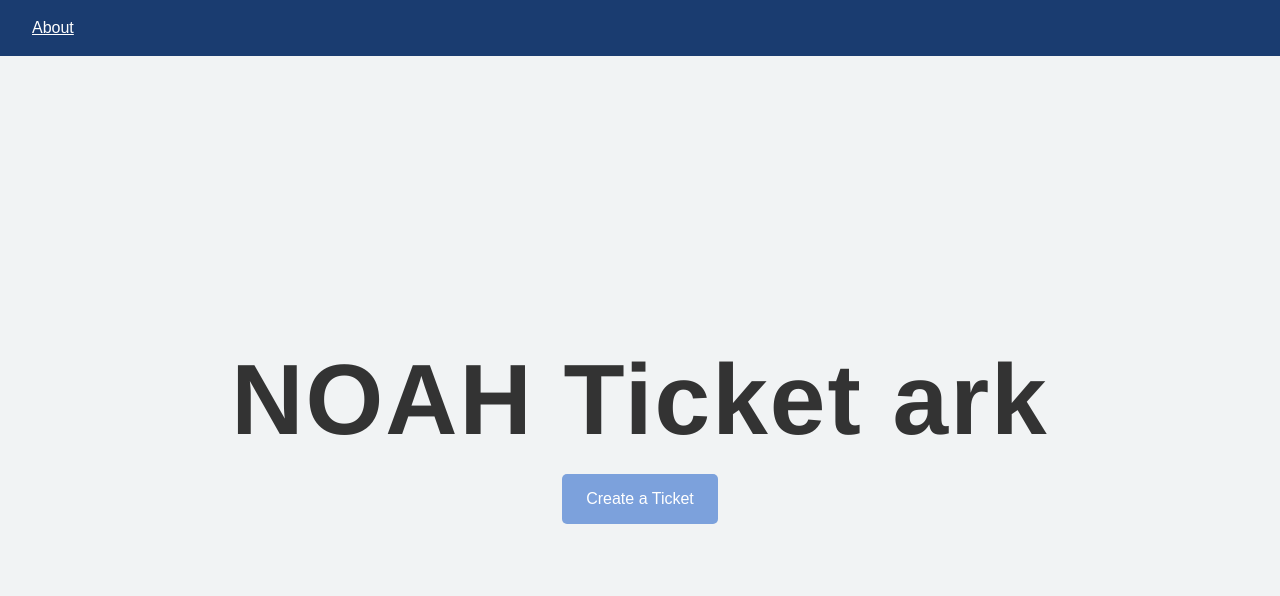
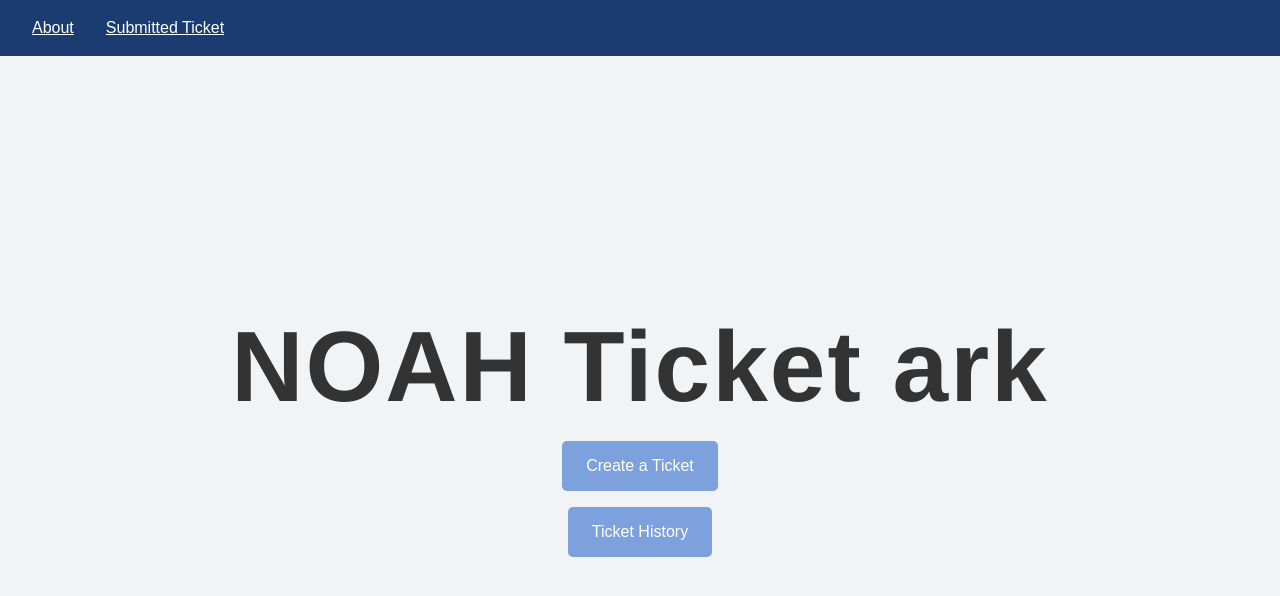
Before and after one commit to seanseand/user-ticket-accompl-tracker, a React (Vite) app: page / in a window 1280 px wide. Shown: the top 596 px of the page. Built offline with nearby package versions, Linux system fonts and the light colour scheme.

Commit message:
feat: added alert pop-up

```diff
--- a/src/App.jsx
+++ b/src/App.jsx
@@ -1,21 +1,27 @@
 import React, { useState } from "react";
 import ModalEmail from "./ModalEmail";
+import SubmitAlert from "./SubmitAlert";
+
 
 function App() {
   const [isModalOpen, setIsModalOpen] = useState(false);
+  const [Issubmit_alertOpen, setIsSubmit_alertOpen] = useState(false);
 
   const openModal = () => setIsModalOpen(true);
   const closeModal = () => setIsModalOpen(false);
 
-  const submitTicket = () => {
-    alert("Ticket submitted!");
-    closeModal();
+
+  const submitTicket = (data) => {
+    console.log("Ticket Submitted", data)
+    setIsModalOpen(false)
+    setIsSubmit_alertOpen(true);
   };
 return(
  <div className="app">
       <nav className="nav">
         {/* <div className="logo">Ticket System</div> */}
         <div className="about">About</div>
+        <div className="submitted-ticket">Submitted Ticket</div>
       </nav>
 
       <div className="center-content">
@@ -23,10 +29,17 @@ return(
         <button className="create-button" onClick={openModal}>
           Create a Ticket
         </button>
+        <button className="btnhistory"  >
+          Ticket History
+        </button>
       </div>
 
       {isModalOpen && (
         <ModalEmail onClose={closeModal} onSubmit={submitTicket} />
+      )}
+
+      {Issubmit_alertOpen && (
+        <SubmitAlert onClose={() => setIsSubmit_alertOpen(false)}/>
       )}
     </div>
   );
--- /dev/null
+++ b/src/SubmitAlert.jsx
@@ -0,0 +1,49 @@
+function SubmitAlert({ onClose}) {
+  return (
+    <div role="alert" className="rounded-md border border-gray-300 bg-white p-4 shadow-sm fixed top-5 left-1/2 transform -translate-x-1/2 w-96 z-50">
+      <div className="flex items-start gap-4">
+        <svg
+          xmlns="http://www.w3.org/2000/svg"
+          fill="none"
+          viewBox="0 0 24 24"
+          strokeWidth="1.5"
+          stroke="currentColor"
+          className="w-6 h-6 text-green-600"
+        >
+          <path
+            strokeLinecap="round"
+            strokeLinejoin="round"
+            d="M9 12.75L11.25 15 15 9.75M21 12a9 9 0 11-18 0 9 9 0 0118 0z"
+          />
+        </svg>
+
+        <div className="flex-1">
+          <strong className="font-medium text-gray-900">Ticket Submitted</strong>
+          <p className="mt-0.5 text-sm text-gray-700">Your ticket has been successfully submitted.</p>
+        </div>
+
+        <button
+          className="-m-3 rounded-full p-1.5 text-gray-500 transition-colors hover:bg-gray-50 hover:text-gray-700"
+          type="button"
+          aria-label="Dismiss alert"
+          onClick={onClose}
+        >
+          <span className="sr-only">Dismiss popup</span>
+
+          <svg
+            xmlns="http://www.w3.org/2000/svg"
+            fill="none"
+            viewBox="0 0 24 24"
+            strokeWidth="1.5"
+            stroke="currentColor"
+            className="w-5 h-5"
+          >
+            <path strokeLinecap="round" strokeLinejoin="round" d="M6 18L18 6M6 6l12 12" />
+          </svg>
+        </button>
+      </div>
+    </div>
+  );
+}
+
+export default SubmitAlert;
--- a/src/index.css
+++ b/src/index.css
@@ -18,8 +18,8 @@ html,
   color: white;
   padding: 1em 2em;
   display: flex;
-  justify-content: space-between;
   align-items: center;
+  gap: 2em;
 }
 
 .logo {
@@ -28,6 +28,13 @@ html,
 }
 
 .about {
+  cursor: pointer;
+  text-decoration: underline;
+  align-items: flex-start;
+}
+
+.submitted-ticket{
+  align-items: flex-start;
   cursor: pointer;
   text-decoration: underline;
 }
@@ -58,6 +65,21 @@ html,
   border-radius: 5px;
   cursor: pointer;
   margin-top: -100px;
+}
+
+.btnhistory {
+  padding: 0.8em 1.5em;
+  font-size: 1em;
+  background: #7ca1dc;
+  color: white;
+  border: none;
+  border-radius: 5px;
+  cursor: pointer;
+  margin-top: 1em;
+}
+
+.btnhistory:hover {
+    background: #4a4d52;
 }
 
 .create-button:hover {
--- a/vite.config.js
+++ b/vite.config.js
@@ -4,7 +4,8 @@ import tailwindcss from '@tailwindcss/vite'
 
 // https://vite.dev/config/
 export default defineConfig({
-  plugins: [react(),
-      tailwindcss(),
+  plugins: [
+    react(),
+    tailwindcss()
   ],
 })
```
Also changed, not shown: src/ModalHistory.jsx (added, +8 -0 lines).
